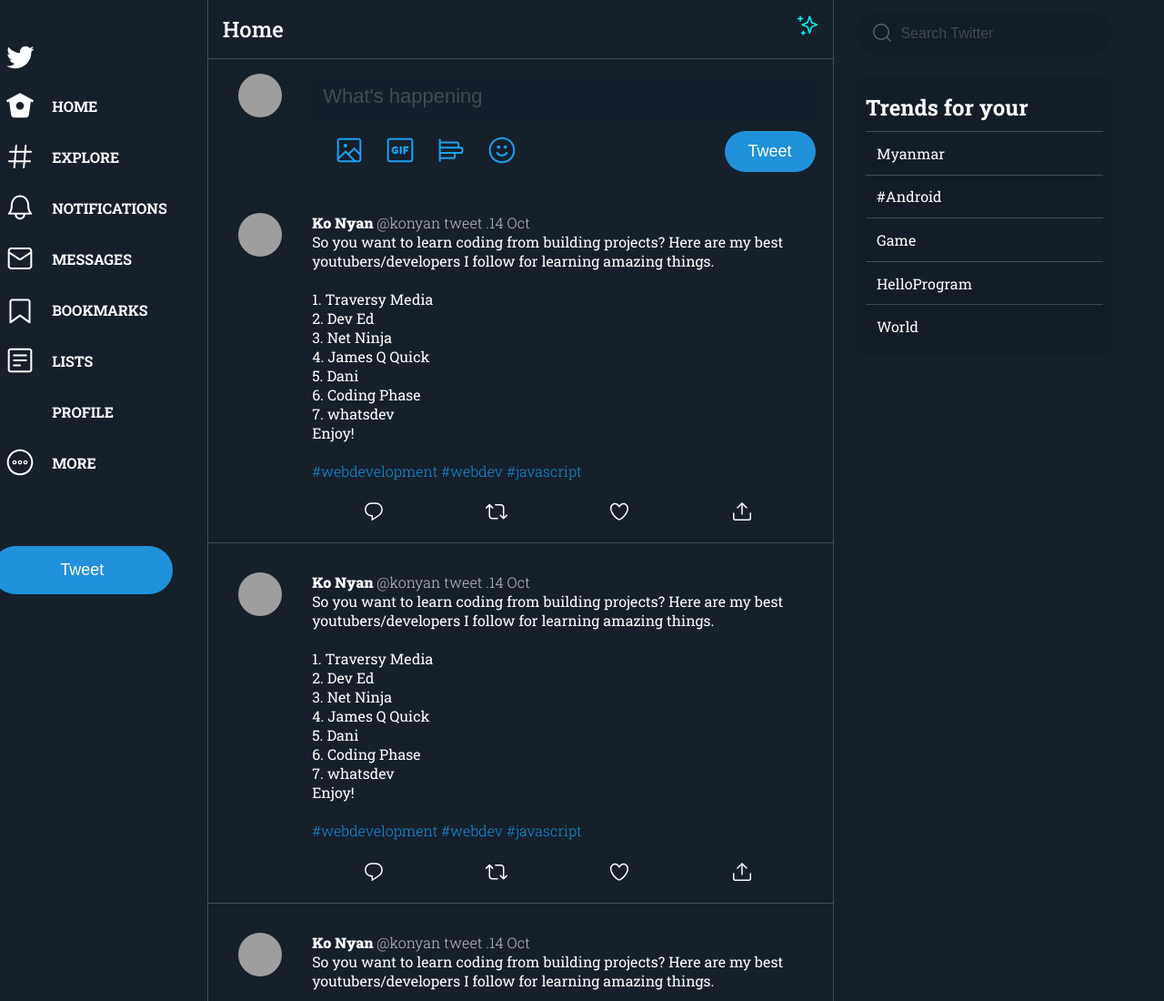
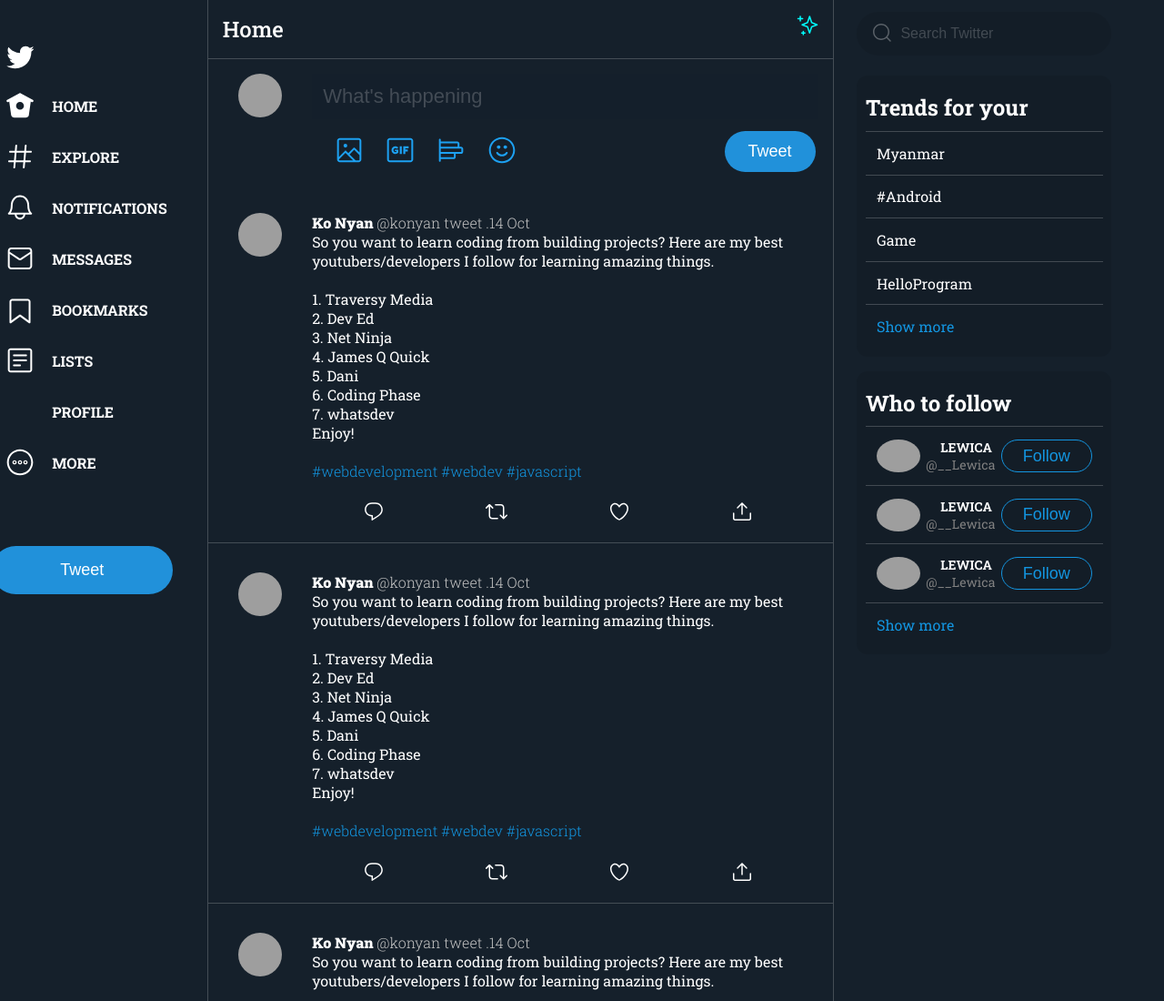
Before and after one commit to konyan/css-grid-custom-framework, a plain HTML site: page index.html in a window 1280 px wide. Shown: the top 1100 px of the page at 91% size. Drawn offline with Linux system fonts and the light colour scheme; grey boxes are pictures that could not be loaded; some icons are missing.

Commit message:
who to follow ui from twitter and design adjustment

```diff
--- a/css/index.css
+++ b/css/index.css
@@ -296,19 +296,52 @@
 
   .trand ul li {
     border-bottom: 1px solid rgba(255, 255, 255, 0.2);
-    display: block;
+    display: flex;
     text-align: left;
+    justify-content: space-between;
     height: auto;
     padding: 0.8rem 0.75rem;
+    color: white;
   }
 
   .trand ul li:last-child {
     border-bottom: none;
+    color: #1395e0;
   }
 
   .trand ul li span {
-    color: white;
+    color: inherit;
     font-weight: 400;
+  }
+
+  .trand ul li img {
+    width: 48px;
+    border-radius: 50%;
+  }
+
+  .trand ul li .name {
+    padding: 0;
+    font-size: 14px;
+    font-weight: 400;
+    display: block;
+    text-align: left;
+  }
+
+  .name .name-twitter {
+    display: block;
+  }
+
+  .name p {
+    color: grey;
+  }
+
+  .trand ul li .follow-btn {
+    padding: 0.4rem;
+    display: inline-block;
+    margin: 0;
+    border: 1px solid #1395e0;
+    width: 100px;
+    color: #1395e0;
   }
 }
 
--- a/index.html
+++ b/index.html
@@ -472,7 +472,42 @@
                         <li><span>#Android</span></li>
                         <li><span>Game</span></li>
                         <li><span>HelloProgram</span></li>
-                        <li><span>World</span></li>
+                        <li><span>Show more</span></li>
+                    </ul>
+                </div>
+                <div class="trand follow">
+                    <h2 class="trand-title">Who to follow</h2>
+                    <ul>
+                        <li>
+                            <img src="https://pbs.twimg.com/profile_images/1161942884968542208/nIzuduQg_400x400.jpg"
+                                alt="image">
+                            <div class="name">
+                                <h4 class="name-twitter">Lewica</h4>
+                                <p>@__Lewica</p>
+                            </div>
+                            <button class="follow-btn btn">Follow</button>
+                        </li>
+                        <li>
+                            <img src="https://pbs.twimg.com/profile_images/1161942884968542208/nIzuduQg_400x400.jpg"
+                                alt="image">
+                            <div class="name">
+                                <h4 class="name-twitter">Lewica</h4>
+                                <p>@__Lewica</p>
+                            </div>
+                            <button class="follow-btn btn">Follow</button>
+                        </li>
+                        <li>
+                            <img src="https://pbs.twimg.com/profile_images/1161942884968542208/nIzuduQg_400x400.jpg"
+                                alt="image">
+                            <div class="name">
+                                <h4 class="name-twitter">Lewica</h4>
+                                <p>@__Lewica</p>
+                            </div>
+                            <button class="follow-btn btn">Follow</button>
+                        </li>
+                        <li>
+                            <span>Show more</span>
+                        </li>
                     </ul>
                 </div>
             </div>
```
